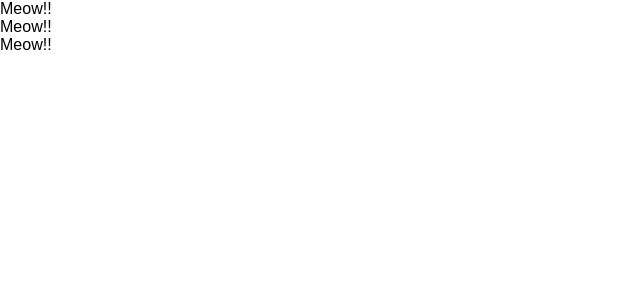
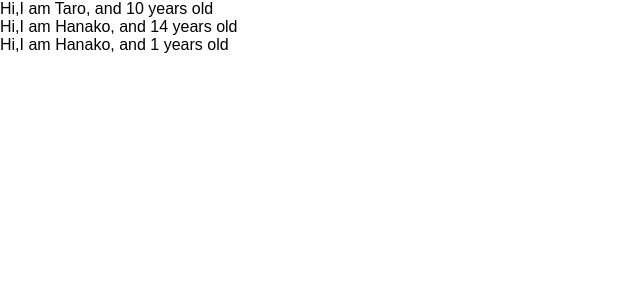
Before and after one commit to shishi0416/react-redux-crud-application, a React (Create React App) app: page / in a window 1280 px wide. Shown: the top 300 px of the page, without its empty margins (0-640 px from the left). Built offline with nearby package versions, Linux system fonts and the light colour scheme.

Commit message:
learn props

```diff
--- a/src/App.js
+++ b/src/App.js
@@ -25,18 +25,33 @@
 
 // functional component
 const App = () => {
+  const profiles = [
+    { name: "Taro", age: 10 },
+    { name: "Hanako", age: 14 },
+    { name: "Hanako" }
+  ]
+
   return(
     <div>
-      <Cat />
-      <Cat />
-      <Cat />
+    {
+      profiles.map((profile, index) => {
+        return <User name={profile.name} age={profile.age} key={index}/>
+      })
+    }
     </div>
+    // <div>
+    //   <User name={"Taro"} age={10} />
+    //   <User name={"Hanako"} age={30} />
+    // </div>
   )
 }
 
+const User = (props) => {
+  return <div>Hi,I am {props.name}, and {props.age} years old</div>
+}
 
-const Cat = () => {
-  return <div>Meow!!</div>
+User.defaultProps = {
+  age: 1
 }
 
 export default App;
```
